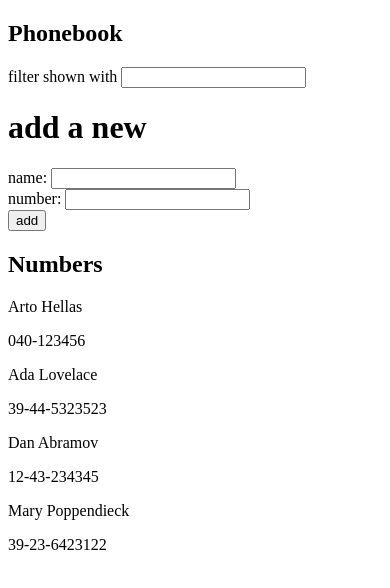
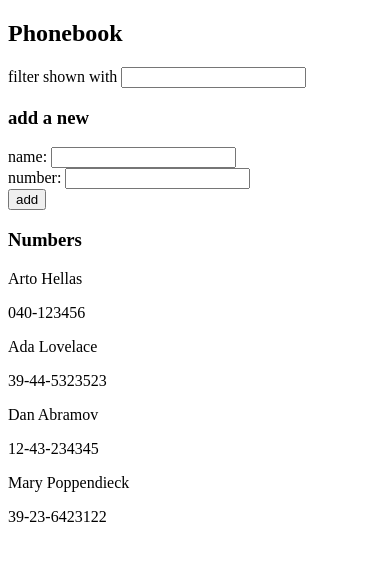
Before and after one commit to JoaquinCordovaPucp/fullstackopen, a React (Vite) app in the folder part2/phonebook/: page / in a window 390 px wide. Shown: the top 588 px of the page. Built offline with nearby package versions, Linux system fonts and the light colour scheme.

Commit message:
2.10: The Phonebook Step 5

```diff
--- a/part2/phonebook/src/App.jsx
+++ b/part2/phonebook/src/App.jsx
@@ -1,4 +1,7 @@
 import { useState } from 'react'
+import Filter from './components/Filter'
+import PersonForm from './components/PersonForm.jsx'
+import Persons from './components/Persons.jsx'
 
 const App = () => {
   const [persons, setPersons] = useState([
@@ -46,30 +49,11 @@ const App = () => {
   return (
     <div>
       <h2>Phonebook</h2>
-      <form >
-        <div>
-          filter shown with <input onChange={handleSearchName} value={searchName} />
-        </div>
-      </form>
-      <h1>add a new</h1>
-      <form onSubmit={submitName}>
-        <div>
-          name: <input onChange={handleChangeName} value={newName} />
-        </div>
-        <div>
-          number: <input onChange={handleChangePhone} value={newPhone} />
-        </div>
-        <div>
-          <button type="submit">add</button>
-        </div>
-      </form>
-      <h2>Numbers</h2>
-      {personsToShow.map(persons =>
-      <div key={persons.name}>
-        <p key={persons.name}>{persons.name}</p>
-        <p key={persons.phone}>{persons.phone}</p>
-      </div>
-      )}
+      <Filter onChange={handleSearchName} value={searchName} />
+      <h3>add a new</h3>
+      <PersonForm onSubmit={submitName} inputName={handleChangeName} inputPhone={handleChangePhone} valueName={newName} valuePhone={newPhone} />
+      <h3>Numbers</h3>
+      <Persons personsToShow={personsToShow} />
     </div>
   )
 }
--- /dev/null
+++ b/part2/phonebook/src/components/Filter.jsx
@@ -0,0 +1,12 @@
+
+const Filter = ({onChange, value}) => {
+    return(
+        <form >
+        <div>
+          filter shown with <input onChange={onChange} value={value} />
+        </div>
+      </form>
+    )
+}
+
+export default Filter
--- /dev/null
+++ b/part2/phonebook/src/components/PersonForm.jsx
@@ -0,0 +1,16 @@
+const PersonForm = ({onSubmit, inputName, inputPhone, valueName, valuePhone}) => {
+    return(
+    <form onSubmit={onSubmit}>
+        <div>
+          name: <input onChange={inputName} value={valueName} />
+        </div>
+        <div>
+          number: <input onChange={inputPhone} value={valuePhone} />
+        </div>
+        <div>
+          <button type="submit">add</button>
+        </div>
+      </form>
+    )
+}
+export default PersonForm
--- /dev/null
+++ b/part2/phonebook/src/components/Persons.jsx
@@ -0,0 +1,15 @@
+const Persons = ({personsToShow}) => {
+    return(
+        <>
+        {personsToShow.map(persons =>
+            <div key={persons.name}>
+              <p key={persons.name}>{persons.name}</p>
+              <p key={persons.phone}>{persons.phone}</p>
+            </div>
+            )}
+        </>
+    )
+
+}
+
+export default Persons
```
